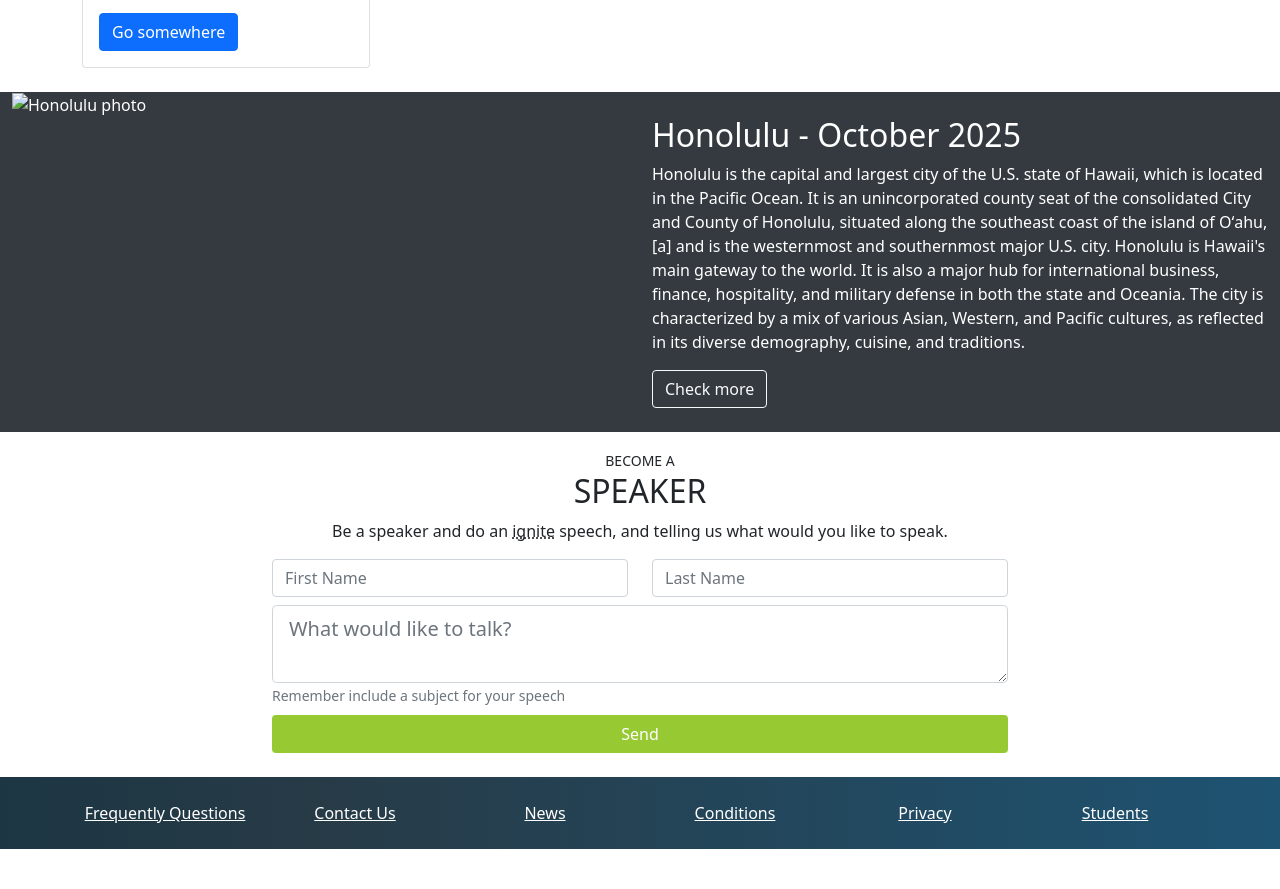
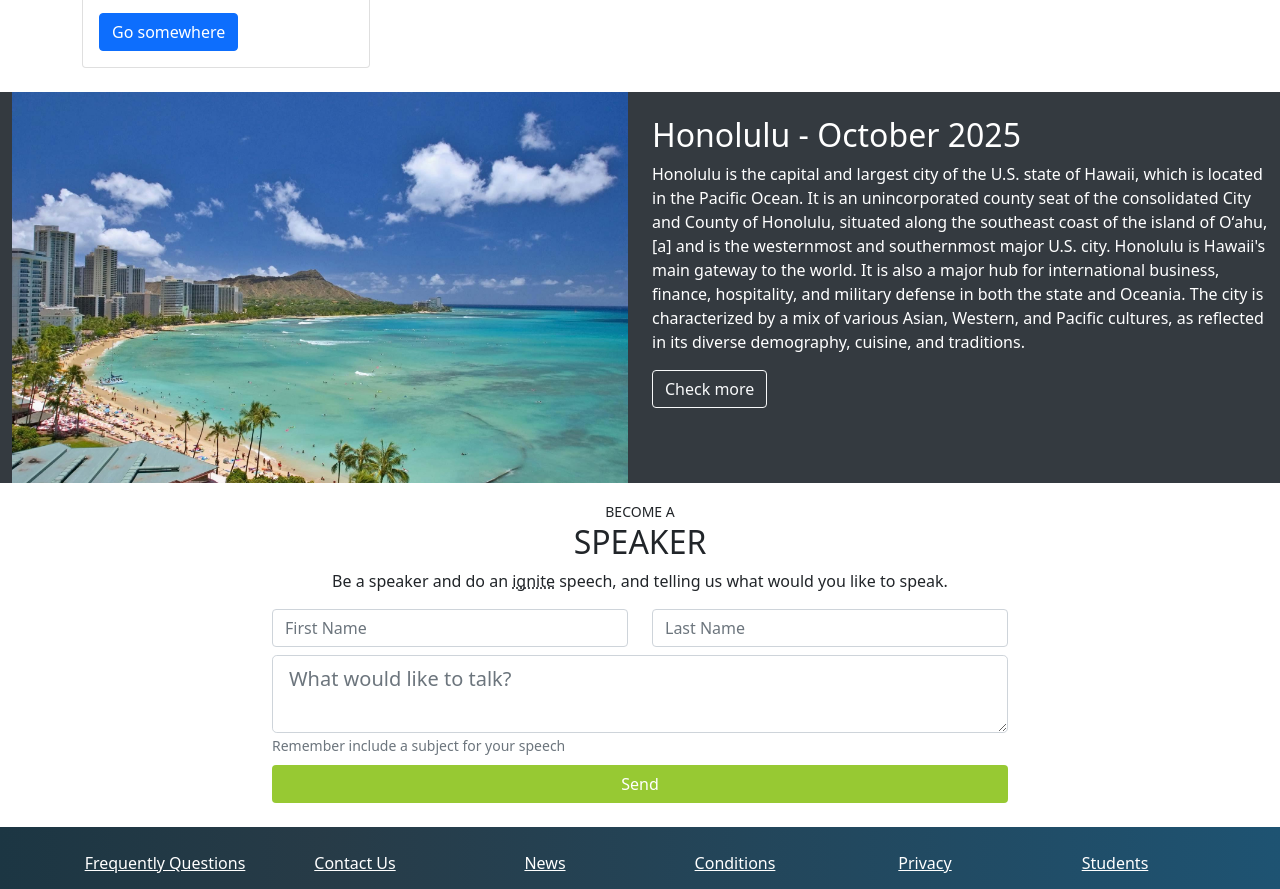
Before and after one commit to mh3mh0/platzi-bootstrap, a plain HTML site: page index.html in a window 1280 px wide. Shown: the part 1759-2648 px from the top of the page. Before the commit the page ends 2608 px from the top, so only its background shows below. Drawn offline with nearby package versions, Linux system fonts and the light colour scheme.

Commit message:
fixed pic

```diff
--- a/index.html
+++ b/index.html
@@ -174,7 +174,7 @@
     <div class="container-fluid">
       <div class="row">
         <div class="col-12 col-lg-6 pl-0 pr-0">
-          <img src="/images/honolulu1.jpeg" alt="Honolulu photo" />
+          <img src="assets/images/honolulu1.jpeg" alt="Honolulu photo" />
         </div>
         <div class="col-12 col-lg-6 pt-4 pb-4">
           <h2>Honolulu - October 2025</h2>
```
